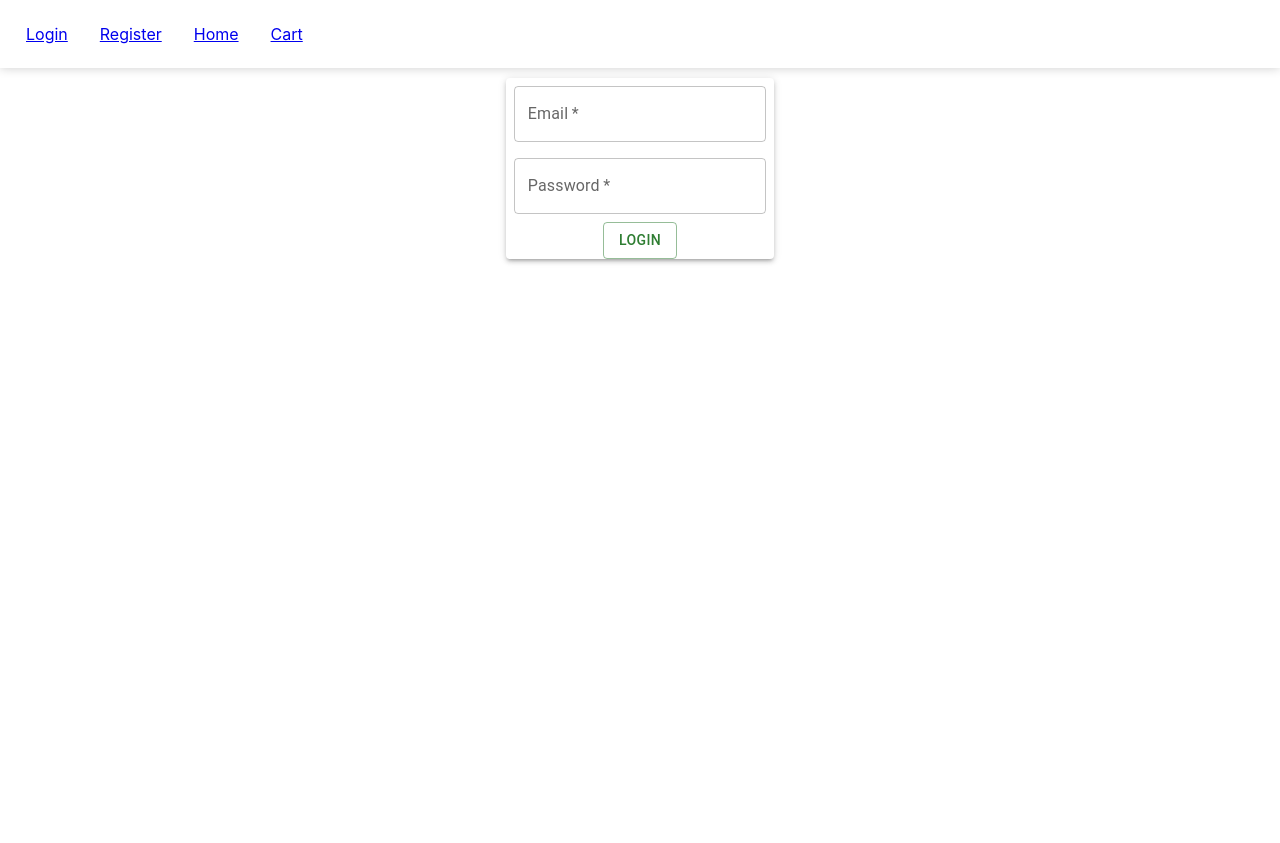
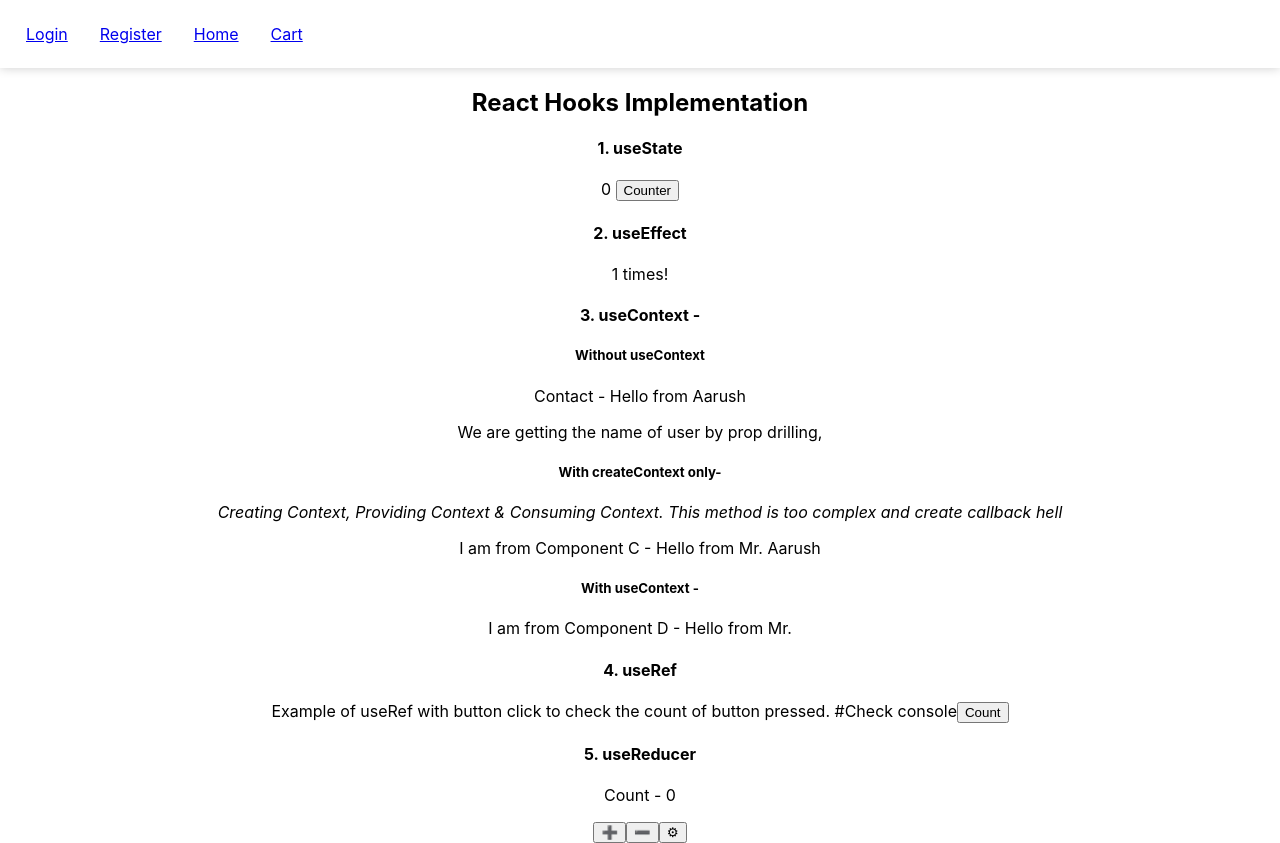
Before and after one commit to Anusha-Singla/Login-Signup, a React (Create React App) app: page / in a window 1280 px wide. Before the commit the page ends 800 px from the top, so only its background shows below. Built offline with nearby package versions, Linux system fonts and the light colour scheme.

Commit message:
useReducer

```diff
--- a/src/App.js
+++ b/src/App.js
@@ -14,9 +14,9 @@ function App() {
       </div>
       <div className="App">
         <Routes>
-          <Route exact path="/home" element={<Home />} />
+          <Route exact path="/" element={<Home />} />
           <Route path="/register" element={<Register />} />
-          <Route exact path="/" element={<Login />} />
+          <Route exact path="/login" element={<Login />} />
           <Route exact path="/cart" element={<Cart/>}></Route>
         </Routes>
       </div>
--- a/src/pages/Home.jsx
+++ b/src/pages/Home.jsx
@@ -5,11 +5,26 @@ import ComponentA from '../components/ComponentA';
 const FName = createContext();
 const LName = createContext();
 
+const initalCount = {count: 0};
+const reducer = (state, action) =>{
+    switch(action.type){
+        case "next":
+            return {count: state.count+1}
+        case "previous":
+            return {count: state.count-1}
+        case 'reset':
+            return {count: 0}
+        default :
+            throw new Error();
+    }
+}
+
 const Home = () => {
     const [count, setCount] = useState(0);
     const [increment, setIncrement] = useState(0);
     const [singleUser, setSingleUser] = useState("Aarush");
     const newReference = useRef(0);
+    const [state, dispatch] = useReducer(reducer, initalCount)
 
     useEffect(() => {
         setIncrement(increment + 1)
@@ -45,6 +60,12 @@ const Home = () => {
                     <button onClick={handleCount}>Count</button>
                 </p>
             </div>
+            <div><h4>5. useReducer</h4>
+                <p>Count - {state.count}</p>
+                <button onClick={()=>dispatch({type:'next'})}>➕</button>
+                <button onClick={()=>dispatch({type:'previous'})}>➖</button>
+                <button onClick={()=>dispatch({type:'reset'})}>⚙</button>
+            </div>
         </>
     )
 }
--- a/src/pages/Navbar.jsx
+++ b/src/pages/Navbar.jsx
@@ -5,9 +5,9 @@ const Navbar = () => {
     return (
         <div className='navbar'>
             <ul>
-                <li><Link to="/">Login</Link></li>
+                <li><Link to="/login">Login</Link></li>
                 <li><Link to="/register"> Register </Link></li>
-                <li><Link to="/home"> Home </Link></li>
+                <li><Link to="/"> Home </Link></li>
                 <li><Link to="/cart"> Cart </Link></li>
             </ul>
         </div>
```
